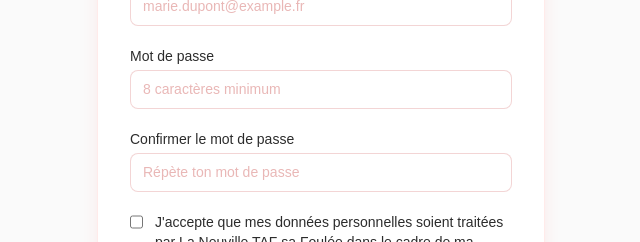
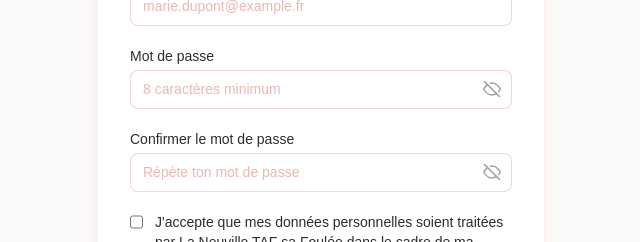
Before and after one commit to NotUndefind/sa-foulee, a Next.js app in the folder frontend/: page /inscription in a window 1280 px wide. Shown: the part 447-689 px from the top of the page, without its empty margins (319-959 px from the left). Built offline with nearby package versions, Linux system fonts and the light colour scheme; no server answers.

Commit message:
adding eye icon to see the password

```diff
--- a/frontend/src/app/globals.css
+++ b/frontend/src/app/globals.css
@@ -74,3 +74,14 @@ input[type='radio'] {
   border-color: #fb3936;
   box-shadow: 0 0 0 3px rgba(251, 57, 54, 0.15);
 }
+
+/* ── Bouton visibilité mot de passe ── */
+.password-toggle {
+  color: #9f9f9f;
+  transition: color 0.15s, background 0.15s;
+  border-radius: 0 0.5rem 0.5rem 0;
+}
+.password-toggle:hover {
+  color: #fb3936;
+  background: rgba(251, 57, 54, 0.07);
+}
--- a/frontend/src/components/features/auth/LoginForm.tsx
+++ b/frontend/src/components/features/auth/LoginForm.tsx
@@ -20,10 +20,29 @@ const schema = z.object({
 
 type FormValues = z.infer<typeof schema>
 
+function EyeIcon({ open }: { open: boolean }) {
+  if (open) {
+    return (
+      <svg xmlns="http://www.w3.org/2000/svg" width="18" height="18" viewBox="0 0 24 24" fill="none" stroke="currentColor" strokeWidth="2" strokeLinecap="round" strokeLinejoin="round">
+        <path d="M2 12s3-7 10-7 10 7 10 7-3 7-10 7-10-7-10-7Z" />
+        <circle cx="12" cy="12" r="3" />
+      </svg>
+    )
+  }
+  return (
+    <svg xmlns="http://www.w3.org/2000/svg" width="18" height="18" viewBox="0 0 24 24" fill="none" stroke="currentColor" strokeWidth="2" strokeLinecap="round" strokeLinejoin="round">
+      <path d="M17.94 17.94A10.07 10.07 0 0 1 12 20c-7 0-11-8-11-8a18.45 18.45 0 0 1 5.06-5.94" />
+      <path d="M9.9 4.24A9.12 9.12 0 0 1 12 4c7 0 11 8 11 8a18.5 18.5 0 0 1-2.16 3.19" />
+      <line x1="2" y1="2" x2="22" y2="22" />
+    </svg>
+  )
+}
+
 export default function LoginForm() {
   const router = useRouter()
   const setUser = useAuthStore((s) => s.setUser)
   const [globalError, setGlobalError] = useState<string | null>(null)
+  const [showPassword, setShowPassword] = useState(false)
 
   const {
     register,
@@ -107,13 +126,24 @@ export default function LoginForm() {
             Mot de passe oublié ?
           </Link>
         </div>
-        <input
-          id="password"
-          type="password"
-          autoComplete="current-password"
-          {...register('password')}
-          className="auth-input"
-        />
+        <div className="relative">
+          <input
+            id="password"
+            type={showPassword ? 'text' : 'password'}
+            autoComplete="current-password"
+            {...register('password')}
+            className="auth-input pr-10"
+          />
+          <button
+            type="button"
+            onClick={() => setShowPassword((v) => !v)}
+            tabIndex={-1}
+            aria-label={showPassword ? 'Masquer le mot de passe' : 'Afficher le mot de passe'}
+            className="password-toggle absolute inset-y-0 right-0 flex w-10 items-center justify-center"
+          >
+            <EyeIcon open={showPassword} />
+          </button>
+        </div>
         {errors.password && (
           <p className="mt-1 text-xs" style={{ color: '#FB3936' }}>
             {errors.password.message}
--- a/frontend/src/components/features/auth/RegisterForm.tsx
+++ b/frontend/src/components/features/auth/RegisterForm.tsx
@@ -35,10 +35,30 @@ type FormValues = z.infer<typeof schema>
 
 // ---- Composant ----
 
+function EyeIcon({ open }: { open: boolean }) {
+  if (open) {
+    return (
+      <svg xmlns="http://www.w3.org/2000/svg" width="18" height="18" viewBox="0 0 24 24" fill="none" stroke="currentColor" strokeWidth="2" strokeLinecap="round" strokeLinejoin="round">
+        <path d="M2 12s3-7 10-7 10 7 10 7-3 7-10 7-10-7-10-7Z" />
+        <circle cx="12" cy="12" r="3" />
+      </svg>
+    )
+  }
+  return (
+    <svg xmlns="http://www.w3.org/2000/svg" width="18" height="18" viewBox="0 0 24 24" fill="none" stroke="currentColor" strokeWidth="2" strokeLinecap="round" strokeLinejoin="round">
+      <path d="M17.94 17.94A10.07 10.07 0 0 1 12 20c-7 0-11-8-11-8a18.45 18.45 0 0 1 5.06-5.94" />
+      <path d="M9.9 4.24A9.12 9.12 0 0 1 12 4c7 0 11 8 11 8a18.5 18.5 0 0 1-2.16 3.19" />
+      <line x1="2" y1="2" x2="22" y2="22" />
+    </svg>
+  )
+}
+
 export default function RegisterForm() {
   const router = useRouter()
   const setUser = useAuthStore((s) => s.setUser)
   const [globalError, setGlobalError] = useState<string | null>(null)
+  const [showPassword, setShowPassword] = useState(false)
+  const [showPasswordConfirmation, setShowPasswordConfirmation] = useState(false)
 
   const {
     register: field,
@@ -164,14 +184,25 @@ export default function RegisterForm() {
         <label htmlFor="password" className="mb-1 block text-sm font-medium" style={labelStyle}>
           Mot de passe
         </label>
+        <div className="relative">
           <input
             id="password"
-          type="password"
+            type={showPassword ? 'text' : 'password'}
             autoComplete="new-password"
             {...field('password')}
-          className="auth-input"
+            className="auth-input pr-10"
             placeholder="8 caractères minimum"
           />
+          <button
+            type="button"
+            onClick={() => setShowPassword((v) => !v)}
+            tabIndex={-1}
+            aria-label={showPassword ? 'Masquer le mot de passe' : 'Afficher le mot de passe'}
+            className="password-toggle absolute inset-y-0 right-0 flex w-10 items-center justify-center"
+          >
+            <EyeIcon open={showPassword} />
+          </button>
+        </div>
         {errors.password && (
           <p className="mt-1 text-xs" style={errorStyle}>
             {errors.password.message}
@@ -188,14 +219,25 @@ export default function RegisterForm() {
         >
           Confirmer le mot de passe
         </label>
+        <div className="relative">
           <input
             id="password_confirmation"
-          type="password"
+            type={showPasswordConfirmation ? 'text' : 'password'}
             autoComplete="new-password"
             {...field('password_confirmation')}
-          className="auth-input"
+            className="auth-input pr-10"
             placeholder="Répète ton mot de passe"
           />
+          <button
+            type="button"
+            onClick={() => setShowPasswordConfirmation((v) => !v)}
+            tabIndex={-1}
+            aria-label={showPasswordConfirmation ? 'Masquer le mot de passe' : 'Afficher le mot de passe'}
+            className="password-toggle absolute inset-y-0 right-0 flex w-10 items-center justify-center"
+          >
+            <EyeIcon open={showPasswordConfirmation} />
+          </button>
+        </div>
         {errors.password_confirmation && (
           <p className="mt-1 text-xs" style={errorStyle}>
             {errors.password_confirmation.message}
```
Lines whose indentation alone changed are shown as unchanged.
